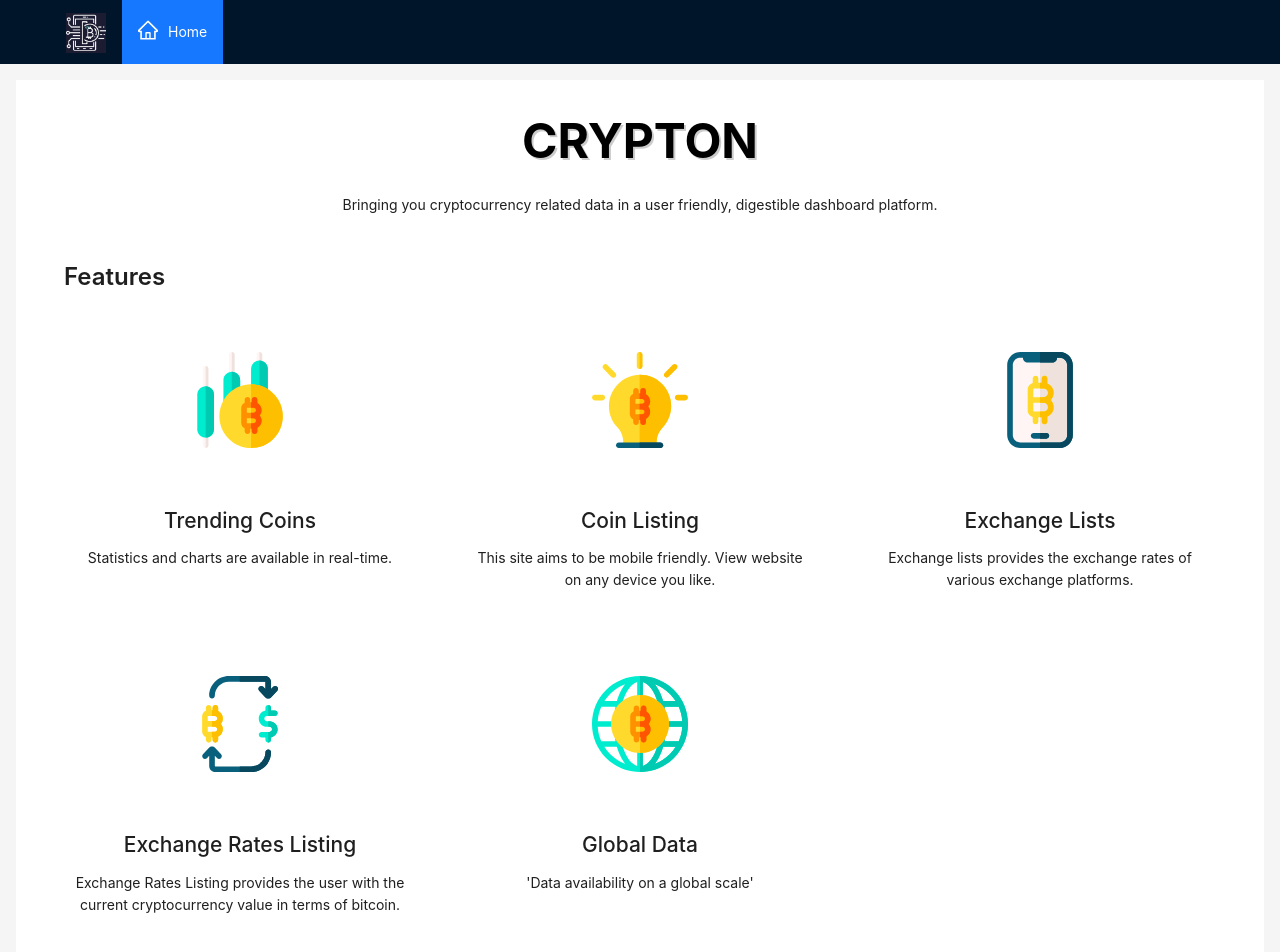
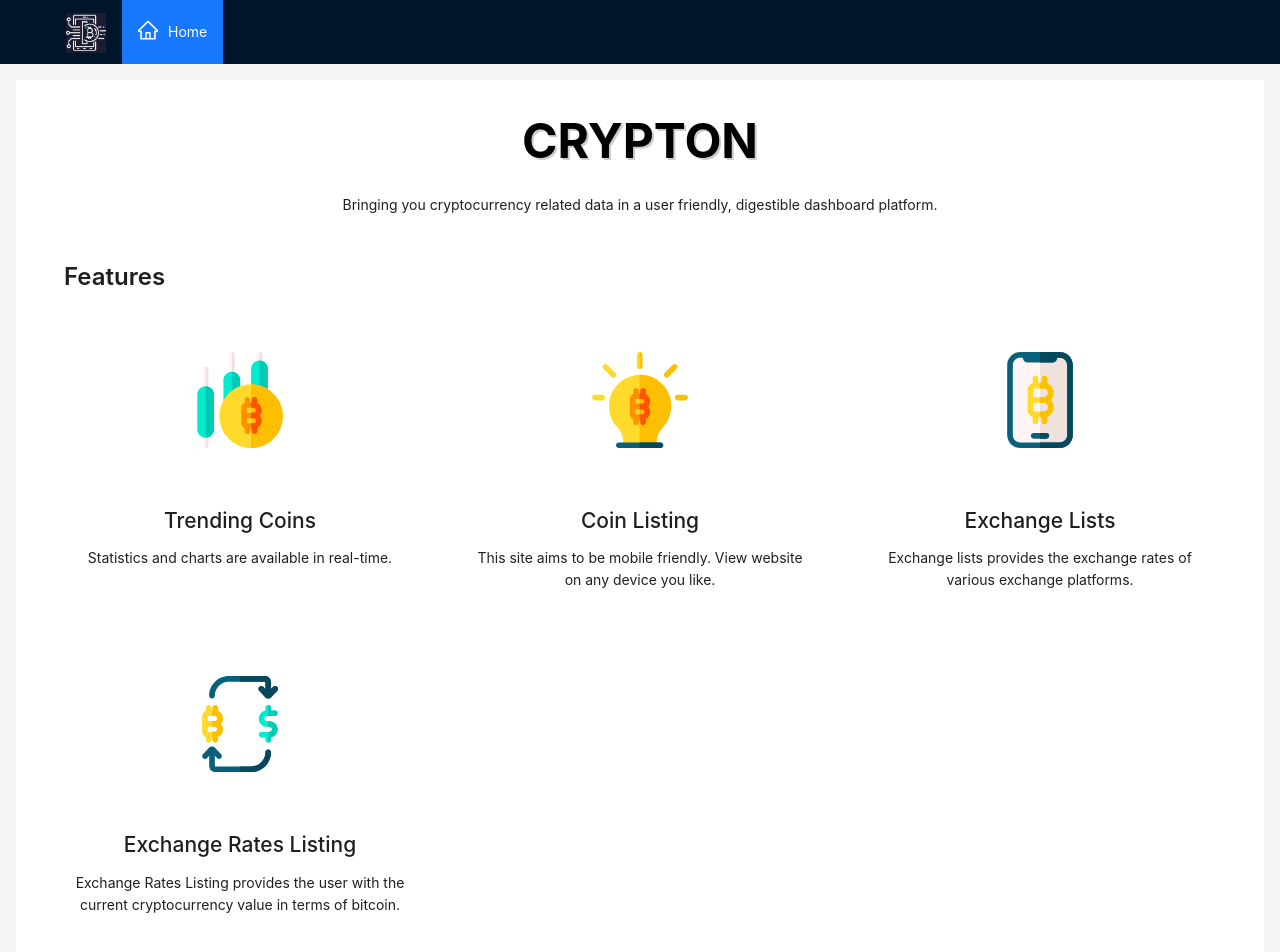
Before and after one commit to sowmyaaa1/Crypton, a React (Create React App) app: page /#/ in a window 1280 px wide. Shown: the top 952 px of the page. Built offline with nearby package versions, Linux system fonts and the light colour scheme.

Commit message:
changes made to the input data

```diff
--- a/src/components/General/ReactHome.js
+++ b/src/components/General/ReactHome.js
@@ -142,24 +142,7 @@ class ReactHome extends Component {
               </Link>
             </Col>
             <Col xs={24} sm={24} md={8} lg={8} xl={8} style={colStyle}>
-            <Link to='/global'>
-                 <Card
-                  style={{ border: 'none' }}
-                  cover={
-                    <img
-                      alt="Home page crypto svg"
-                      style={{
-                        padding: '2rem',
-                        maxWidth: '160px',
-                        margin: 'auto'
-                      }}
-                      src={svgWorldwide}
-                    />
-                  }
-                ><h2>Global Data</h2>
-                  <p>'Data availability on a global scale'</p>
-                </Card>
-                </Link>
+
 
 
             </Col>
```
